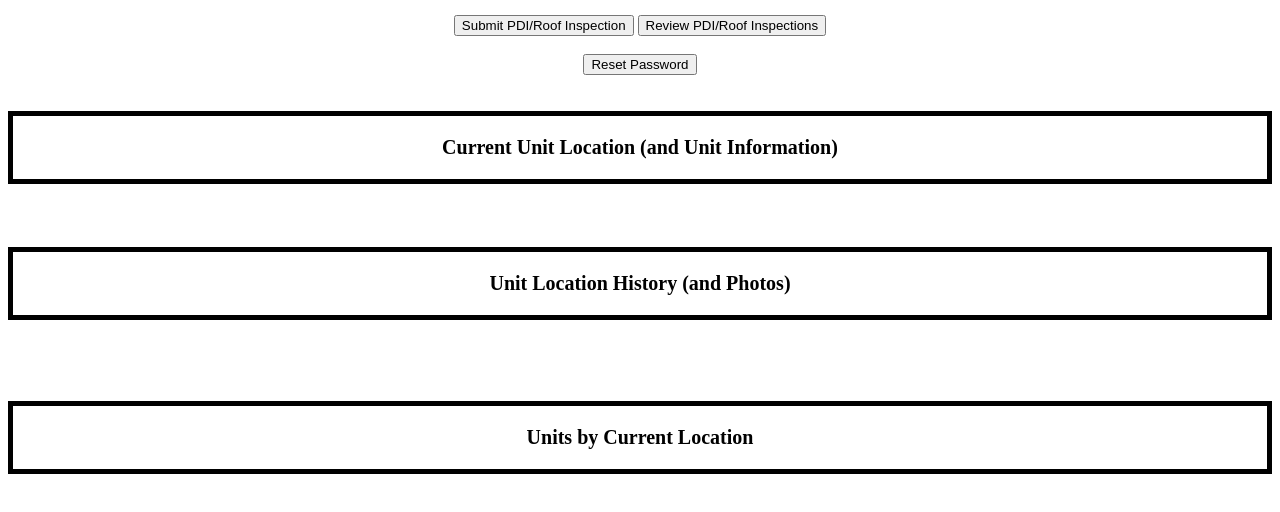
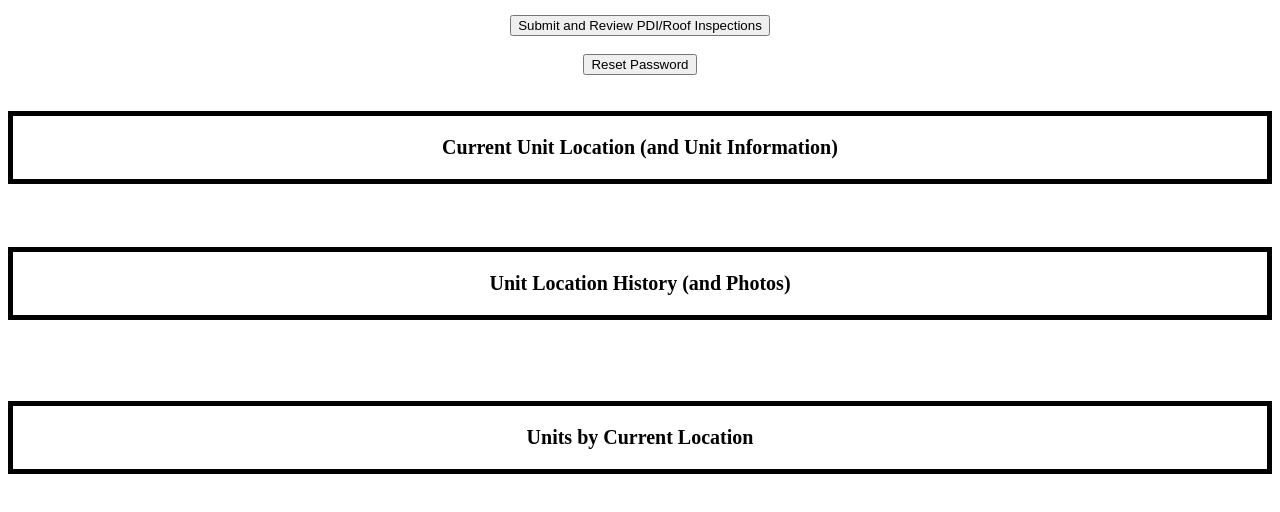
Before and after one commit to PetesTrailerMart/InventoryDashboard, a plain HTML site: page index.html in a window 1280 px wide. Shown: the part 158-670 px from the top of the page. Drawn offline with Linux system fonts and the light colour scheme.

Commit message:
Update index.html

```diff
--- a/index.html
+++ b/index.html
@@ -83,8 +83,7 @@ text-align: center;
 <button type="button button1" onclick="window.open('https://c0hct975.caspio.com/dp/a76ca00097ca24be9fc840ee8b7a');">Report Inventory</button>
 <br>
 <br>
-<button type="button button1" onclick="window.open('https://c0hct975.caspio.com/dp/a76ca0002ba5323270c8409db3b3');">Submit PDI/Roof Inspection</button>
-<button type="button button1" onclick="window.open('https://c0hct975.caspio.com/dp/a76ca0001ecad79295744ad999ed');">Review PDI/Roof Inspections</button>
+<button type="button button1" onclick="window.open('https://c0hct975.caspio.com/dp/a76ca0001ecad79295744ad999ed');">Submit and Review PDI/Roof Inspections</button>
 <br>
 <br>
 <button type="button button1" onclick="window.open('https://c0hct975.caspio.app/users/8715vc/settings');">Reset Password</button>
```
